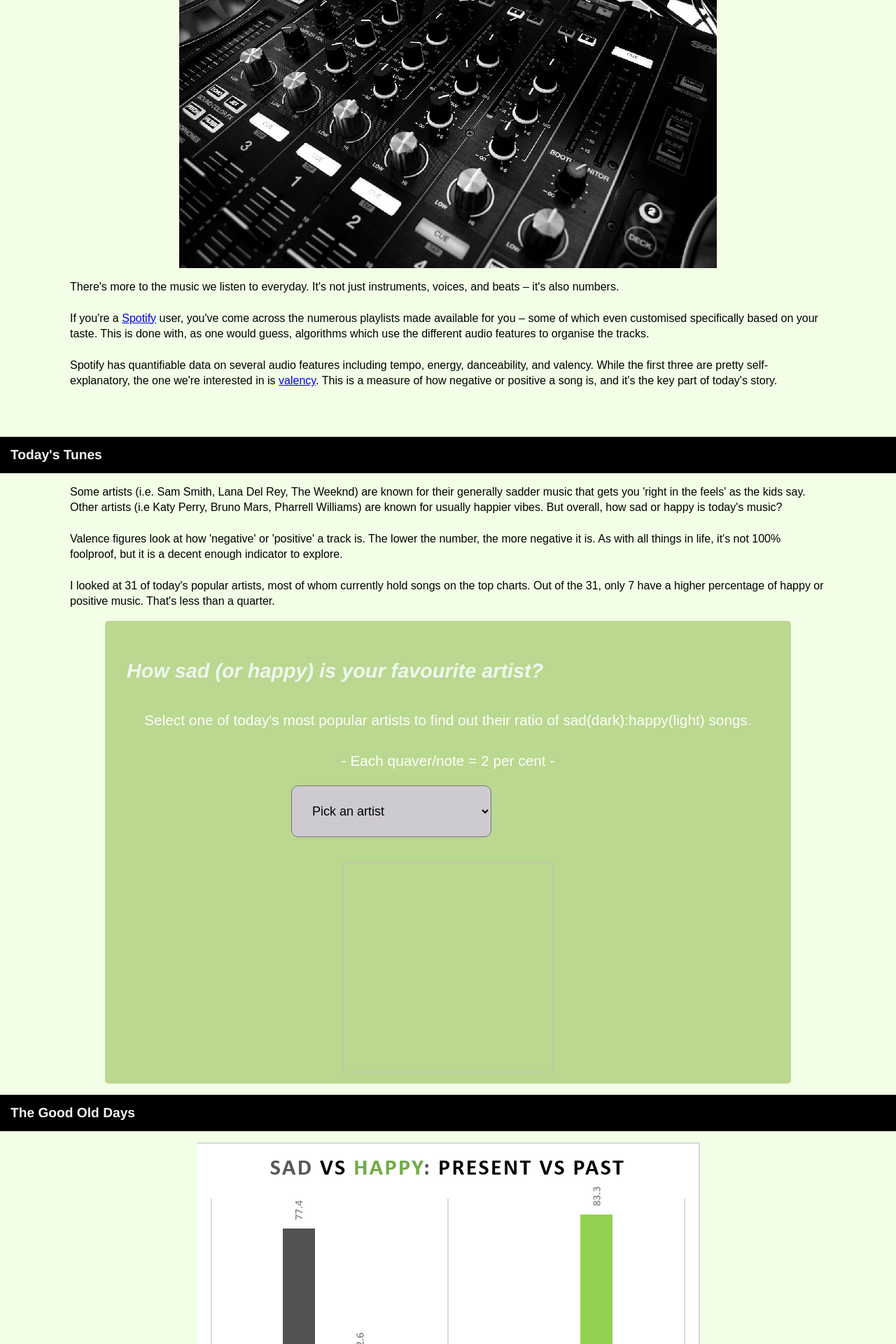
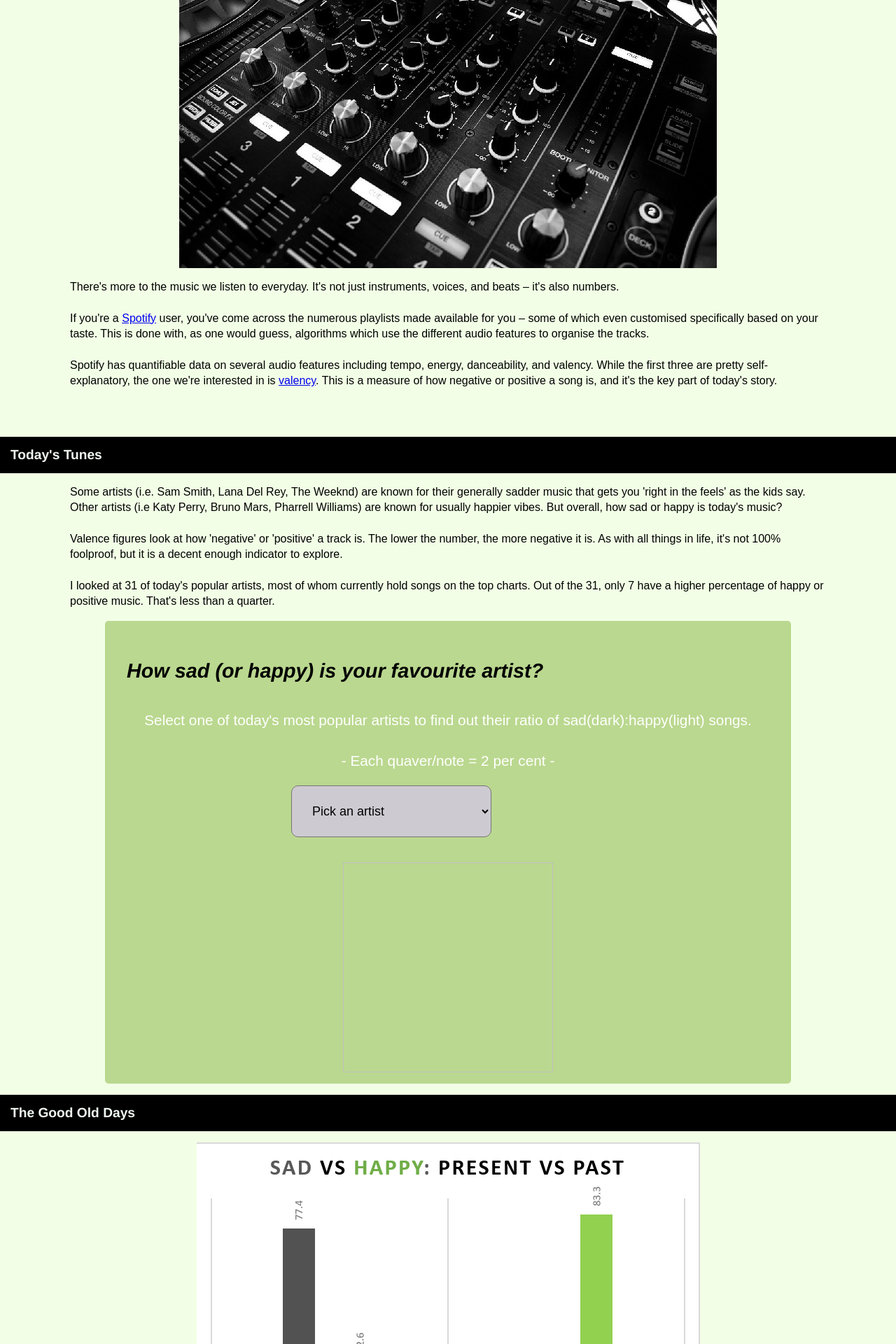
Before and after one commit to ah-dali/ah-dali.github.io, a Jekyll site: the page built from index.html, in a window 1280 px wide. Shown: the part 436-2356 px from the top of the page at 70% size. Built offline with Jekyll 4.4.1, drawn with Linux system fonts in a browser that asks for light colours.

Commit message:
Update main.css

```diff
--- a/css/main.css
+++ b/css/main.css
@@ -73,7 +73,7 @@ p {
     font-size: 1.8em;
     font-family: 'Helvetica';
     font-style: oblique;
-    color: #eff7f0;
+    color: black;
     background-color: #bad88f;
 }
 
```
